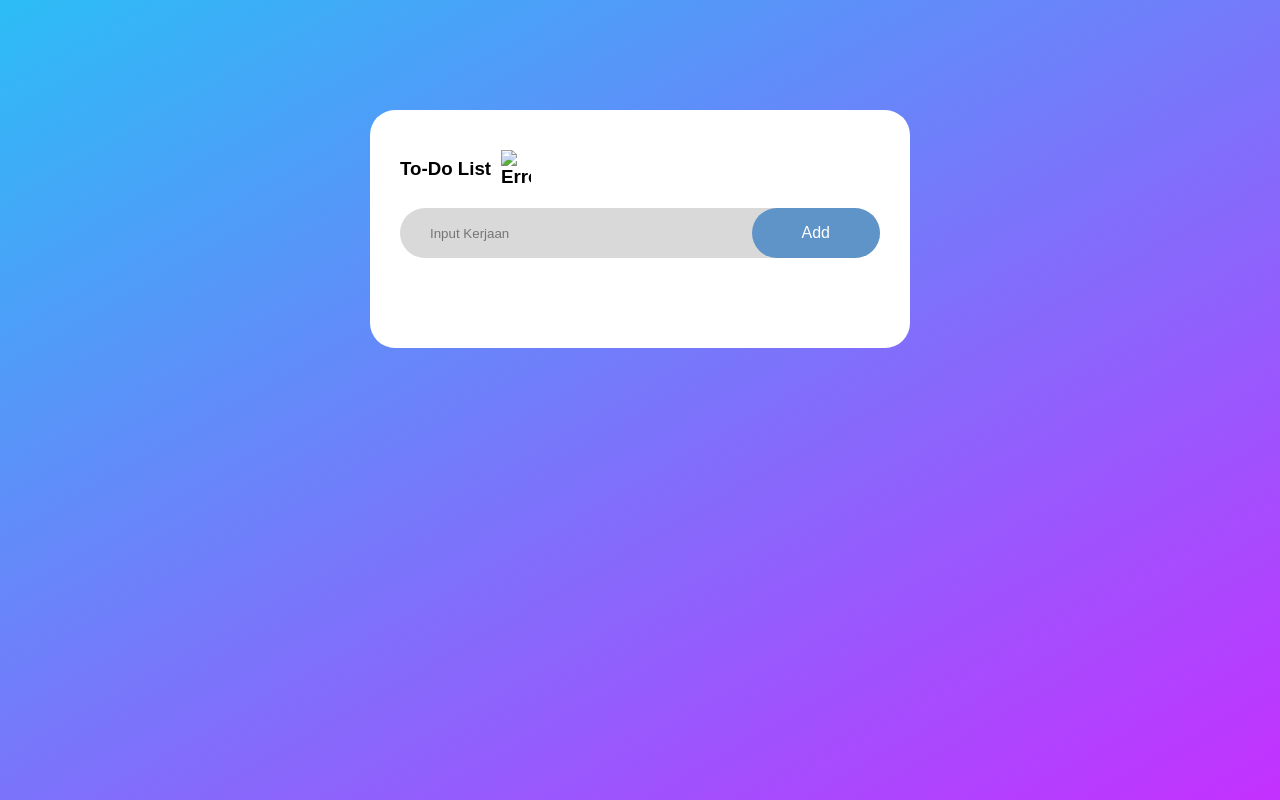
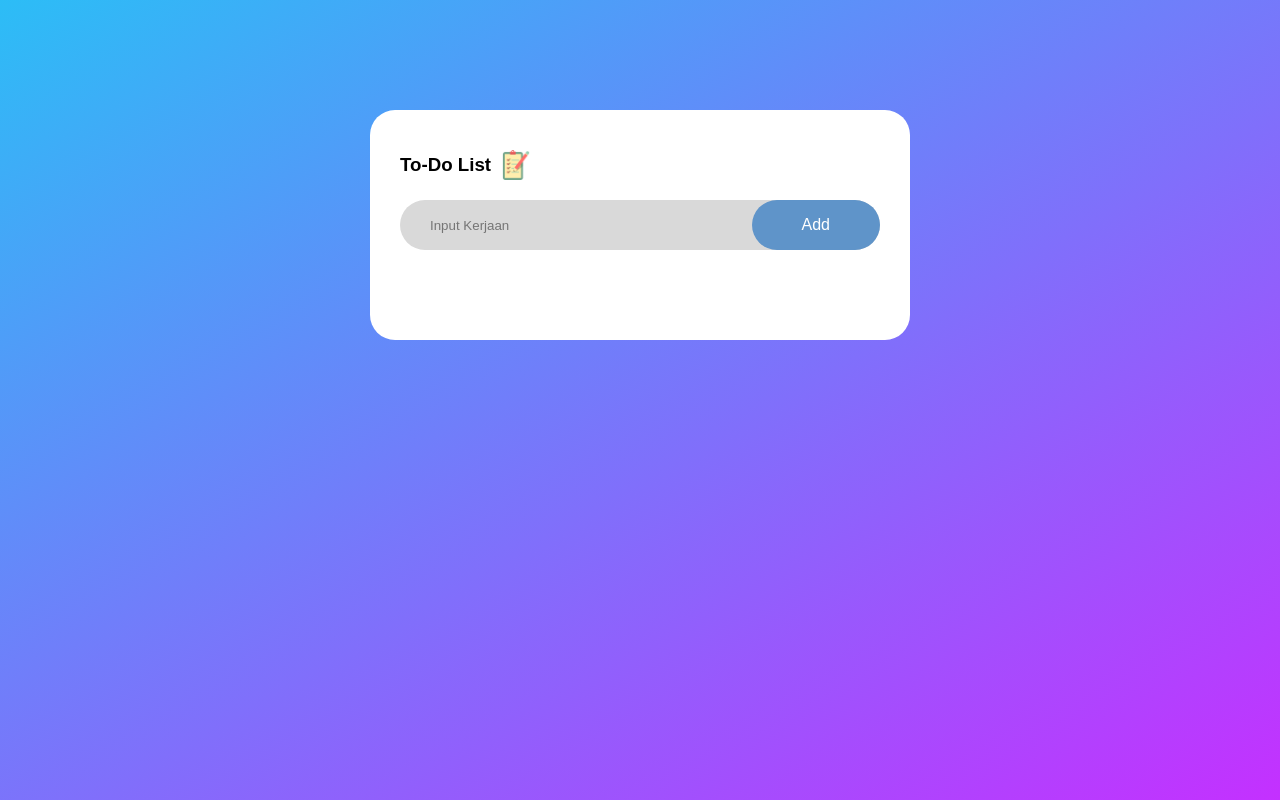
Before and after one commit to Gebraic/Apaya, a plain HTML site: page index.html in a window 1280 px wide. Drawn offline with Linux system fonts and the light colour scheme.

Commit message:
Update index.html

```diff
--- a/index.html
+++ b/index.html
@@ -9,7 +9,7 @@
 <body>
     <div class="container">
         <div class="todo-app">
-            <h3>To-Do List  <img src="/Frontend_HTML/Project/assets/check.png" alt="Error"> </h3>
+            <h3>To-Do List  <img src="assets/check.png" alt="Error"> </h3>
             <div class="row">
                 <input type="text" id="input-box" placeholder="Input Kerjaan">
                 <button onclick="addTask()">Add</button>
```
